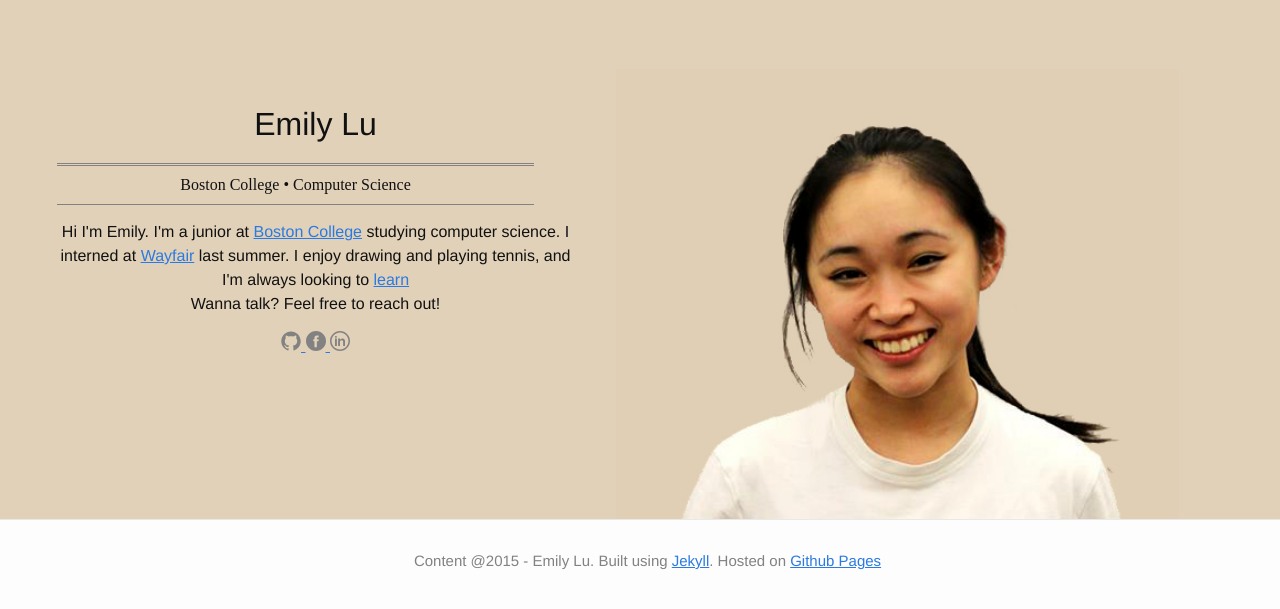
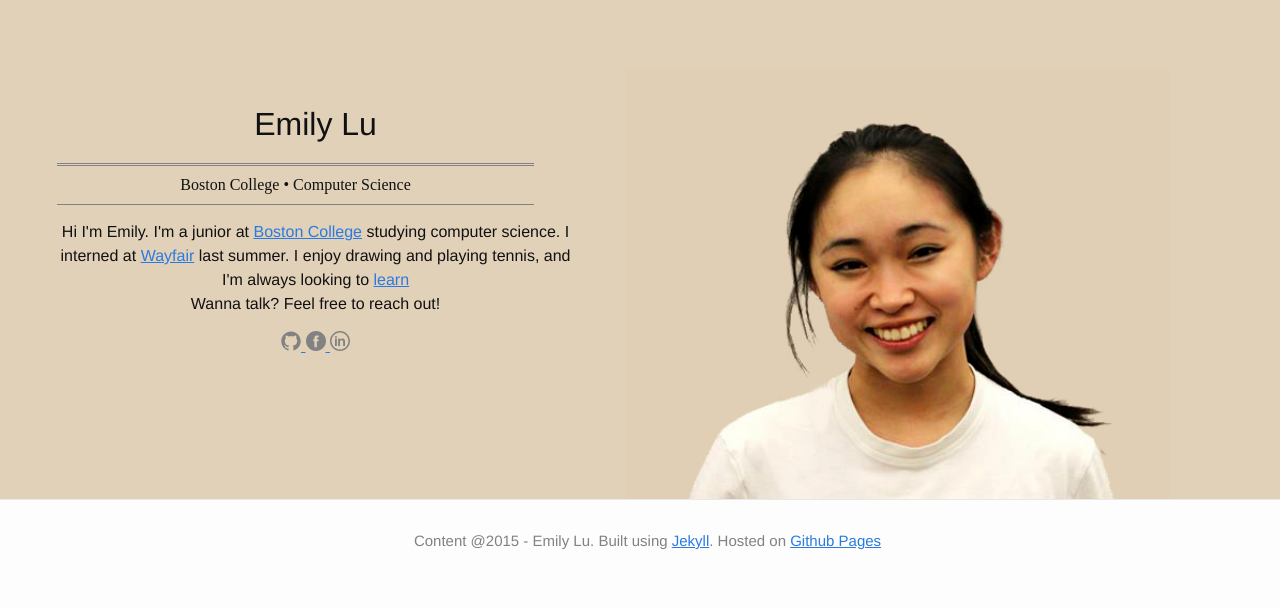
Before and after one commit to emilydlu/emilydlu.github.io, a Jekyll site: the page built from index.html, in a window 1280 px wide. Shown: the top 609 px of the page. Built offline with Jekyll 4.4.1, drawn with Linux system fonts in a browser that asks for light colours.

Commit message:
fixing avatar height

```diff
--- a/index.html
+++ b/index.html
@@ -29,7 +29,7 @@ layout: default
           </div>
         <div class = "my-avatar">
             <section role="banner">
-              <img src="/images/avatar.jpg" height = "450px" />
+              <img src="/images/avatar.jpg" height = "430px" />
             </section>
         </div>
         </div>
```
